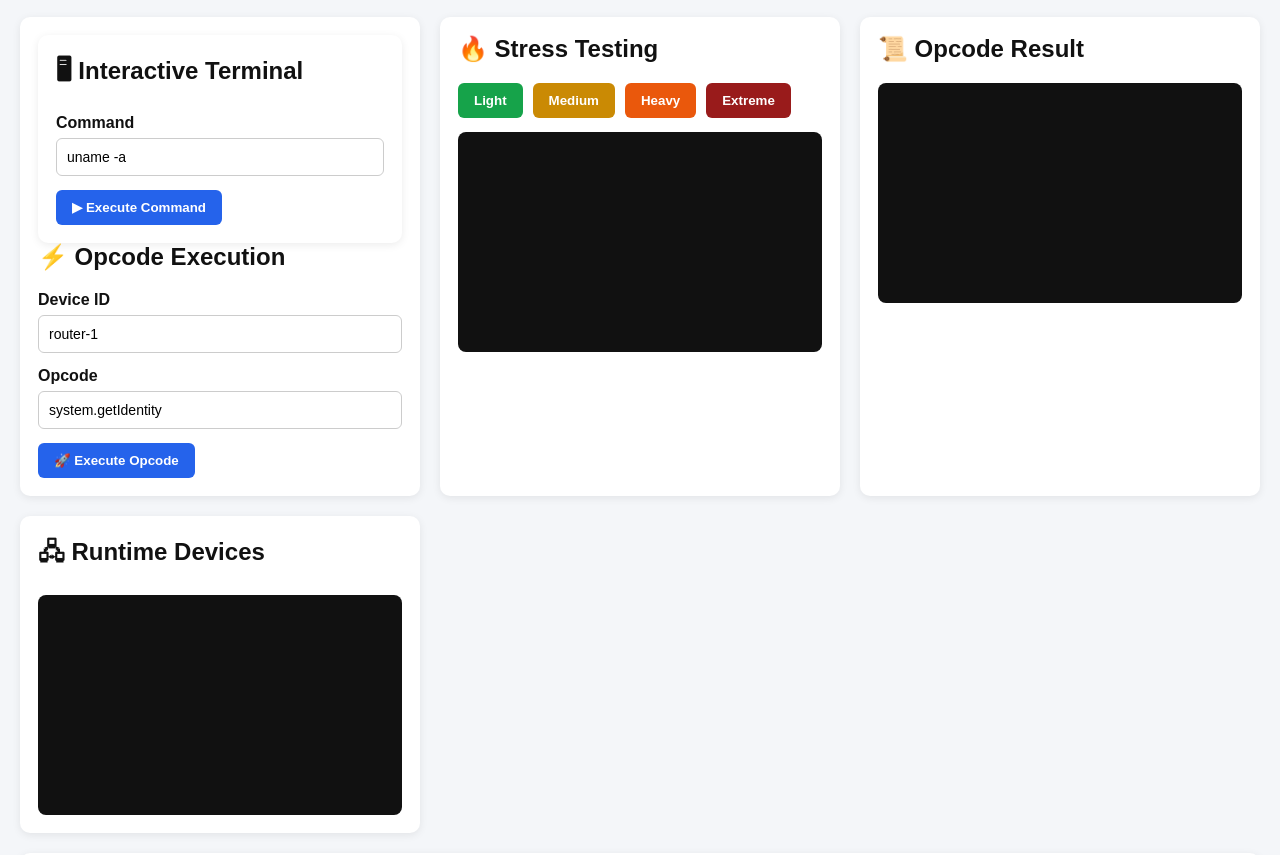
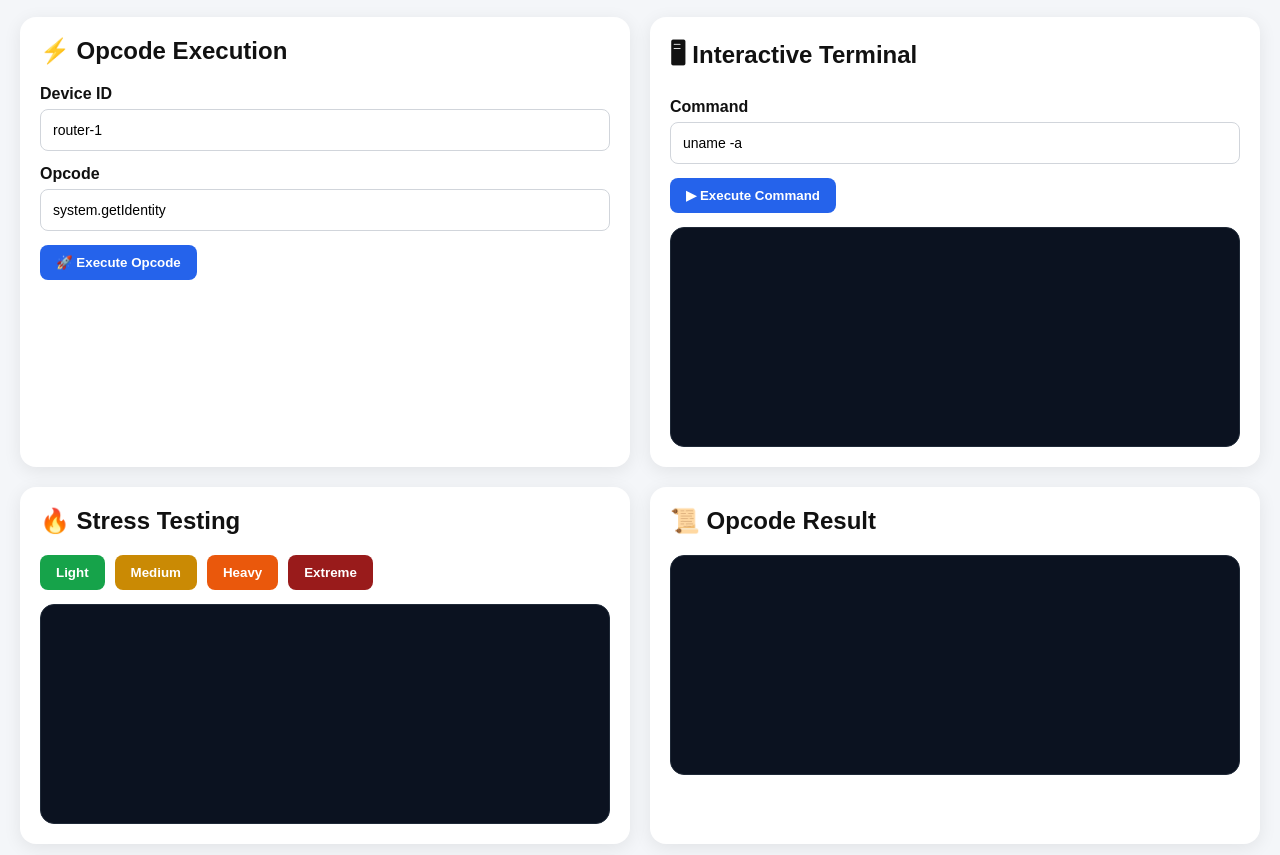
Before and after one commit to alkasm1/Xx24, a website with bundled scripts: page frontend/index.html in a window 1280 px wide. Shown: the part 97-952 px from the top of the page. Built offline with nearby package versions, Linux system fonts and the light colour scheme; no server answers.

Commit message:
Update index.html

```diff
--- a/frontend/index.html
+++ b/frontend/index.html
@@ -54,6 +54,10 @@
       align-items: center;
 
       margin-bottom: 20px;
+
+      gap: 20px;
+
+      flex-wrap: wrap;
     }
 
     .badge {
@@ -79,7 +83,7 @@
       grid-template-columns:
         repeat(
           auto-fit,
-          minmax(400px, 1fr)
+          minmax(420px, 1fr)
         );
 
       gap: 20px;
@@ -89,12 +93,12 @@
 
       background: #fff;
 
-      border-radius: 10px;
+      border-radius: 16px;
 
-      padding: 18px;
+      padding: 20px;
 
       box-shadow:
-        0 2px 8px
+        0 4px 18px
         rgba(0,0,0,0.08);
     }
 
@@ -116,21 +120,28 @@
 
       width: 100%;
 
-      padding: 10px;
+      padding: 12px;
 
-      border-radius: 6px;
+      border-radius: 8px;
 
       border:
-        1px solid #ccc;
+        1px solid #d1d5db;
 
       font-size: 14px;
+
+      outline: none;
+    }
+
+    input:focus {
+
+      border-color: #2563eb;
     }
 
     button {
 
       border: none;
 
-      border-radius: 6px;
+      border-radius: 8px;
 
       padding:
         10px 16px;
@@ -145,19 +156,15 @@
 
     button:hover {
 
-      opacity: 0.9;
+      opacity: 0.92;
+
+      transform:
+        translateY(-1px);
     }
 
     .btn-primary {
 
       background: #2563eb;
-
-      color: #fff;
-    }
-
-    .btn-stress {
-
-      background: #dc2626;
 
       color: #fff;
     }
@@ -190,29 +197,6 @@
       color: #fff;
     }
 
-    pre {
-
-      margin: 0;
-
-      padding: 14px;
-
-      border-radius: 8px;
-
-      background: #111;
-
-      color: #0f0;
-
-      overflow-x: auto;
-
-      overflow-y: auto;
-
-      min-height: 220px;
-
-      max-height: 320px;
-
-      font-size: 13px;
-    }
-
     .stress-buttons {
 
       display: flex;
@@ -226,12 +210,13 @@
 
     .footer {
 
-      margin-top: 20px;
+      margin-top: 10px;
 
       opacity: 0.7;
 
       font-size: 13px;
     }
+
     .device-card {
 
       border:
@@ -292,6 +277,65 @@
       font-size: 12px;
     }
 
+    /* TERMINAL STYLE */
+
+    .runtime-terminal {
+
+      background: #0b1220;
+
+      color: #d1fae5;
+
+      border-radius: 14px;
+
+      padding: 16px;
+
+      font-family: monospace;
+
+      font-size: 13px;
+
+      line-height: 1.7;
+
+      overflow-x: auto;
+
+      overflow-y: auto;
+
+      white-space: pre-wrap;
+
+      direction: ltr;
+
+      unicode-bidi: plaintext;
+
+      text-align: left;
+
+      border:
+        1px solid #1f2937;
+
+      min-height: 220px;
+
+      max-height: 320px;
+    }
+
+    .runtime-terminal .line {
+
+      margin-bottom: 8px;
+    }
+
+    @media (
+      max-width: 768px
+    ) {
+
+      body {
+
+        padding: 12px;
+      }
+
+      .grid {
+
+        grid-template-columns:
+          1fr;
+      }
+    }
+
   </style>
 
 </head>
@@ -327,35 +371,6 @@
 
     <!-- OPCODE PANEL -->
     <div class="card">
-
-      <!-- TERMINAL PANEL -->
-<div class="card">
-
-  <h2>
-    🖥 Interactive Terminal
-  </h2>
-
-  <div class="row">
-
-    <label>
-      Command
-    </label>
-
-    <input
-      id="terminalInput"
-      value="uname -a"
-    />
-
-  </div>
-
-  <button
-    class="btn-primary"
-    onclick="runTerminal()"
-  >
-    ▶ Execute Command
-  </button>
-
-</div>
 
       <h2>
         ⚡ Opcode Execution
@@ -393,6 +408,41 @@
       >
         🚀 Execute Opcode
       </button>
+
+    </div>
+
+    <!-- TERMINAL PANEL -->
+    <div class="card">
+
+      <h2>
+        🖥 Interactive Terminal
+      </h2>
+
+      <div class="row">
+
+        <label>
+          Command
+        </label>
+
+        <input
+          id="terminalInput"
+          value="uname -a"
+        />
+
+      </div>
+
+      <button
+        class="btn-primary"
+        onclick="runTerminal()"
+      >
+        ▶ Execute Command
+      </button>
+
+      <div
+        id="terminalOutput"
+        class="runtime-terminal"
+        style="margin-top:14px;"
+      ></div>
 
     </div>
 
@@ -435,7 +485,10 @@
 
       </div>
 
-      <pre id="stressResults"></pre>
+      <div
+        id="stressResults"
+        class="runtime-terminal"
+      ></div>
 
     </div>
 
@@ -446,7 +499,10 @@
         📜 Opcode Result
       </h2>
 
-      <pre id="opcodeResult"></pre>
+      <div
+        id="opcodeResult"
+        class="runtime-terminal"
+      ></div>
 
     </div>
 
@@ -457,18 +513,30 @@
         🖧 Runtime Devices
       </h2>
 
-      <pre id="devicesBox"></pre>
+      <div
+        id="devicesBox"
+        class="runtime-terminal"
+      ></div>
 
     </div>
 
     <!-- LOGS -->
-    <div class="card" style="grid-column: 1 / -1;">
+    <div
+      class="card"
+      style="
+        grid-column:
+        1 / -1;
+      "
+    >
 
       <h2>
         📡 Runtime Logs
       </h2>
 
-      <pre id="logs"></pre>
+      <div
+        id="logs"
+        class="runtime-terminal"
+      ></div>
 
     </div>
 
@@ -476,8 +544,8 @@
 
   <script
     type="module"
-  src="app.js">
-</script>
+    src="app.js"
+  ></script>
 
 </body>
 
```
Lines whose indentation alone changed are shown as unchanged.
